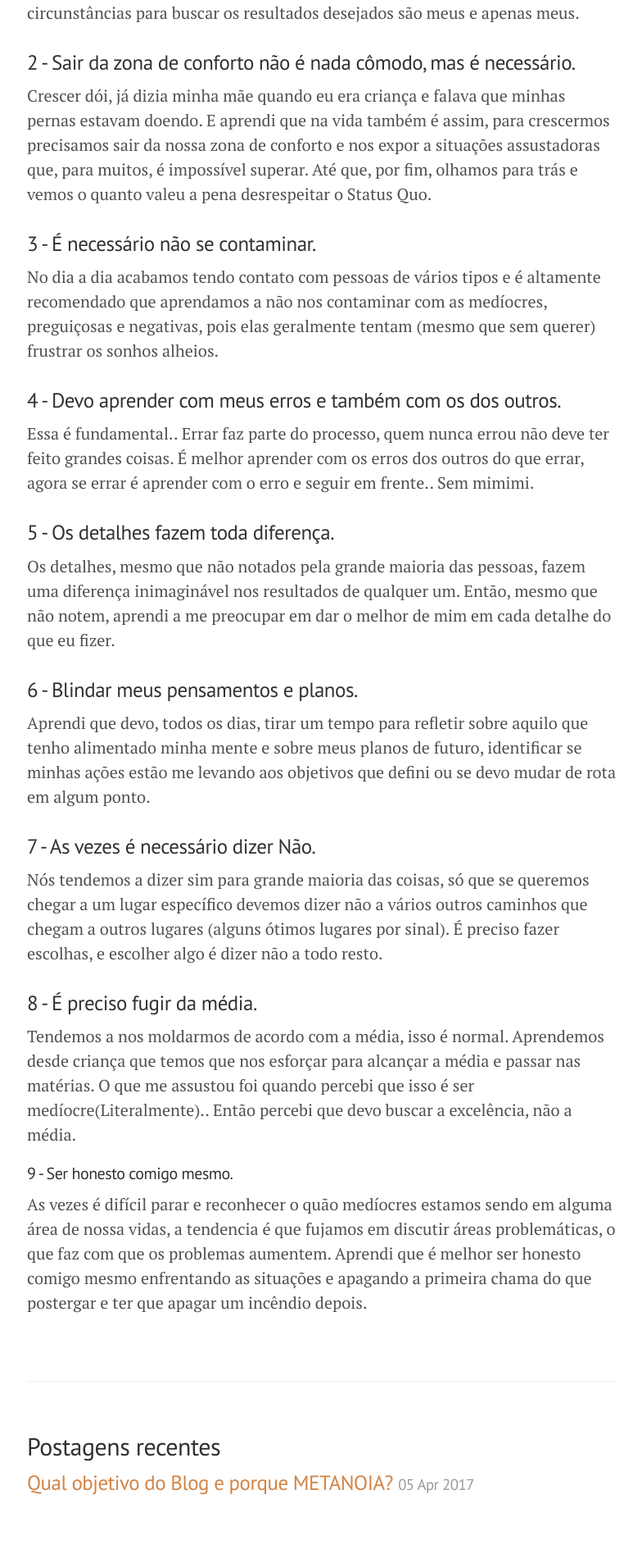
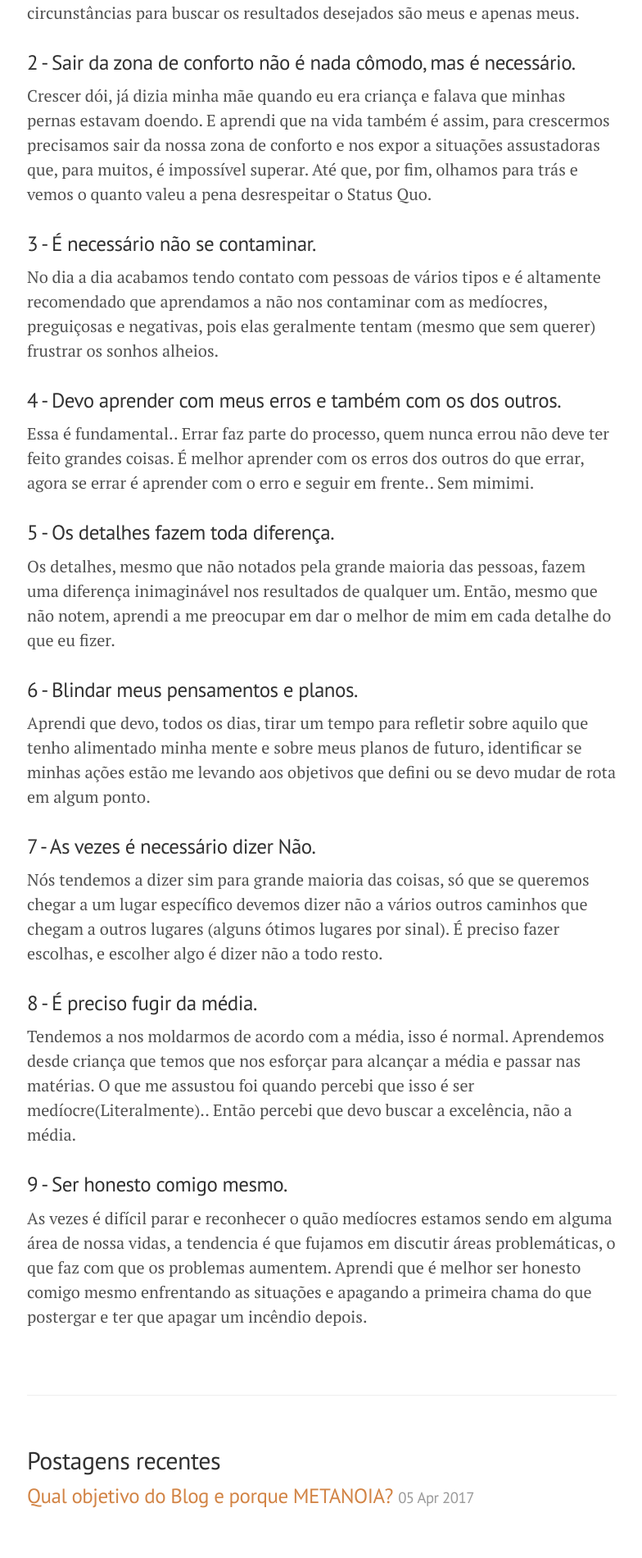
Before and after one commit to metanoia39/metanoia39.github.io, a Jekyll site: the page built from _posts/2017-04-06-9-coisas-que-aprendi-empreendendo-e-servem-para-a-vida.md, in a window 1280 px wide. Shown: the part 683-2583 px from the top of the page at 82% size, without its empty margins (247-1031 px from the left). Built offline with Jekyll 4.4.1, drawn with Linux system fonts in a browser that asks for light colours.

Commit message:
correção

```diff
--- a/_posts/2017-04-06-9-coisas-que-aprendi-empreendendo-e-servem-para-a-vida.md
+++ b/_posts/2017-04-06-9-coisas-que-aprendi-empreendendo-e-servem-para-a-vida.md
@@ -44,6 +44,6 @@
 
 Tendemos a nos moldarmos de acordo com a média, isso é normal. Aprendemos desde criança que temos que nos esforçar para alcançar a média e passar nas matérias. O que me assustou foi quando percebi que isso é ser medíocre(Literalmente).. Então percebi que devo buscar a excelência, não a média.
 
-#### 9 - Ser honesto comigo mesmo.
+### 9 - Ser honesto comigo mesmo.
 
 As vezes é difícil parar e reconhecer o quão medíocres estamos sendo em alguma área de nossa vidas, a tendencia é que fujamos em discutir áreas problemáticas, o que faz com que os problemas aumentem. Aprendi que é melhor ser honesto comigo mesmo enfrentando as situações e apagando a primeira chama do que postergar e ter que apagar um incêndio depois.
```
